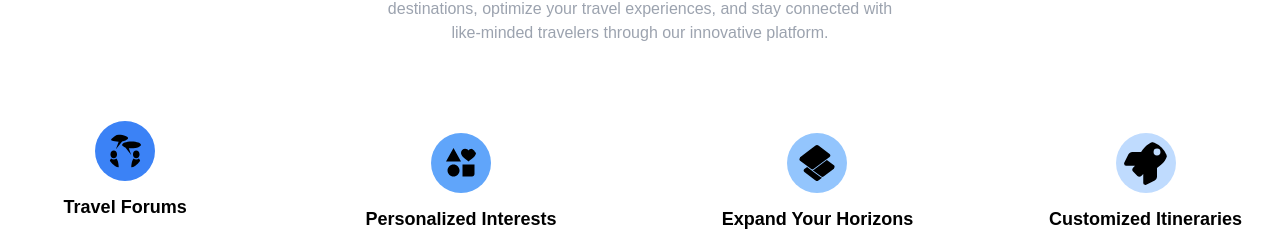
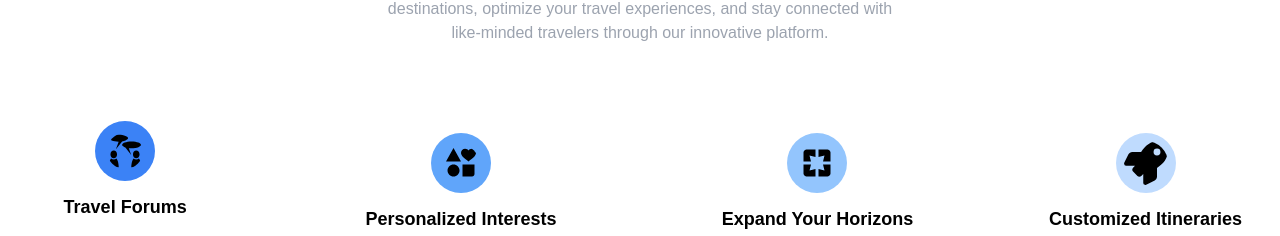
Before and after one commit to parikshitadhikari/travel-web-semicolon, a Next.js app in the folder frontend/: page / in a window 1280 px wide. Shown: the part 2036-2272 px from the top of the page. Built offline with nearby package versions, Linux system fonts and the light colour scheme.

Commit message:
All features added

```diff
--- a/frontend/src/app/components/Feature.tsx
+++ b/frontend/src/app/components/Feature.tsx
@@ -1,6 +1,5 @@
 import { GiDiscussion } from "react-icons/gi";
-import { MdInterests } from "react-icons/md";
-import { SiPowerpages } from "react-icons/si";
+import { MdInterests, MdPages } from "react-icons/md";
 import { FaRocket } from "react-icons/fa";
 
 /**
@@ -27,7 +26,7 @@ const Feature = () => {
     },
     {
       id: 3,
-      icon: <SiPowerpages className="bg-blue-300 text-6xl p-3 rounded-full" />,
+      icon: <MdPages className="bg-blue-300 text-6xl p-3 rounded-full" />,
       title: "Expand Your Horizons",
       description:
         "Discover new travel opportunities and expand your travel plans.",
```
